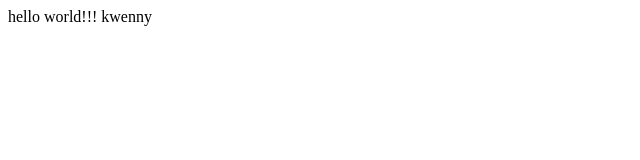
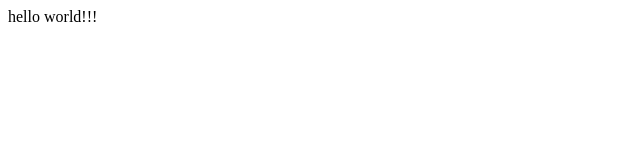
Before and after one commit to queniedynnn/queniedynnn, a plain HTML site: page index.html in a window 1280 px wide. Shown: the full height of the page, 0-640 px from the left. Drawn offline with Linux system fonts and the light colour scheme.

Commit message:
Update index.html

```diff
--- a/index.html
+++ b/index.html
@@ -7,6 +7,5 @@
 </head>
 <body>
     <h>hello world!!!</h>
-    <h>kwenny</h>
 </body>
 </html>
```
